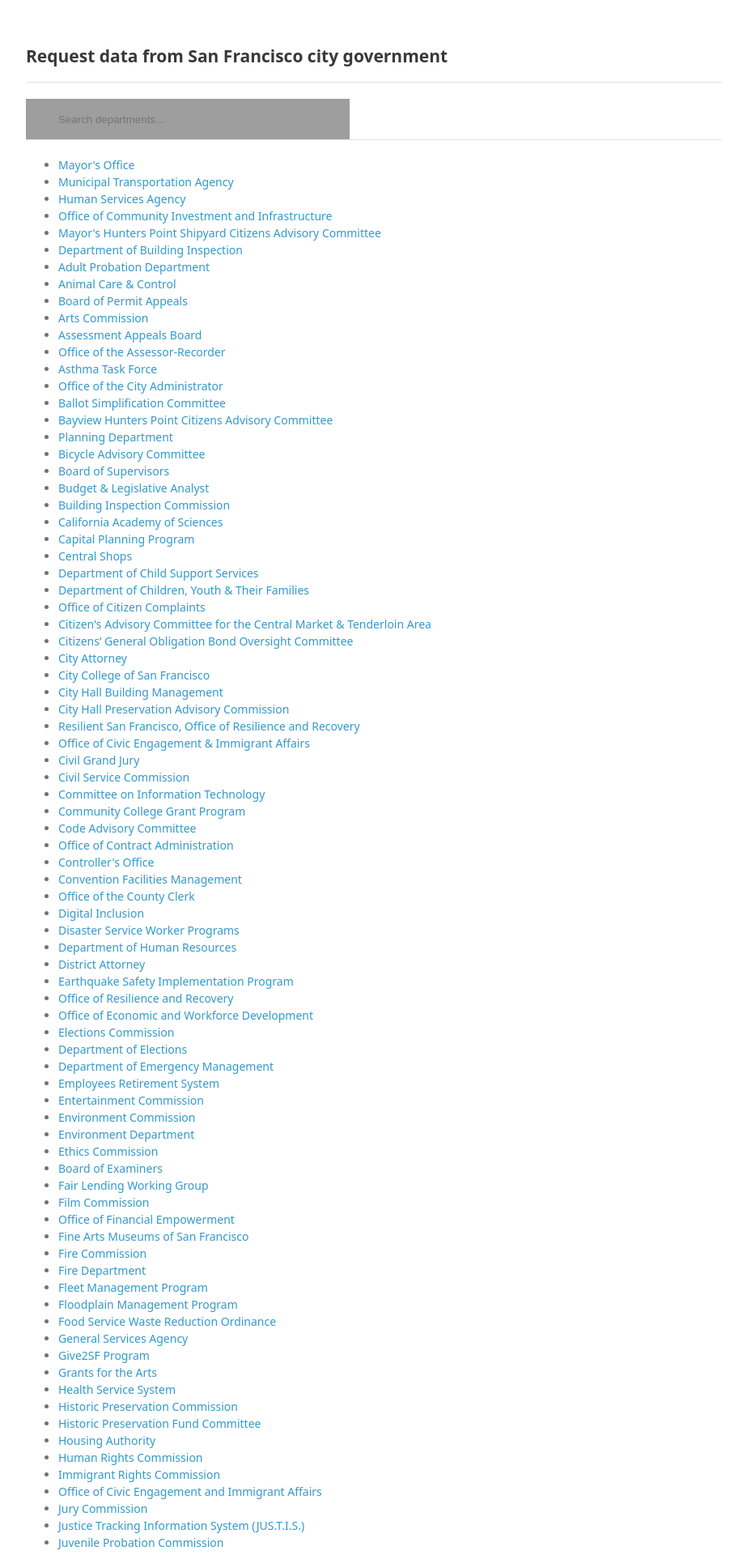
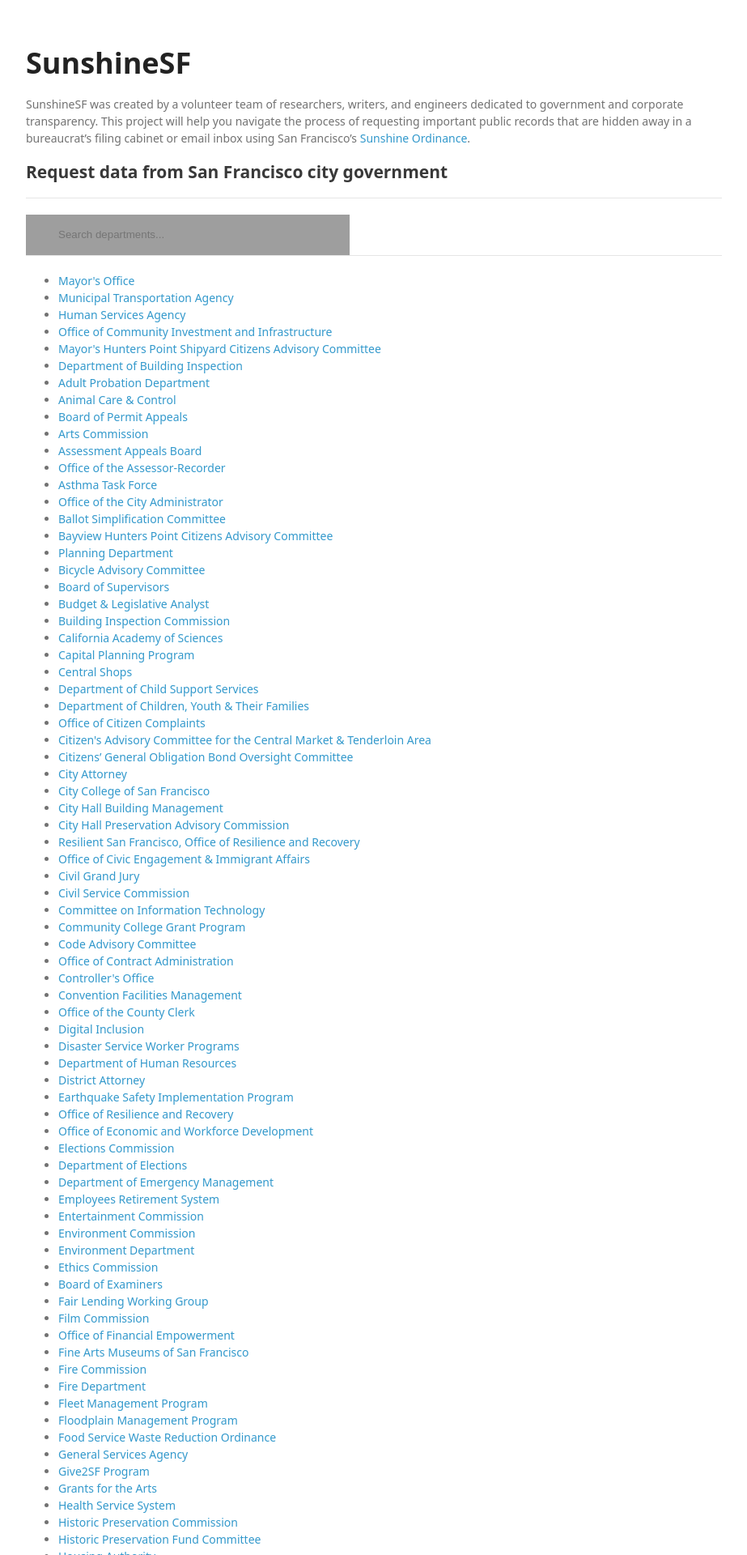
Before and after one commit to cowlicks/sunshine, a Flask app: page / in a window 1280 px wide. Shown: the top 1920 px of the page at 81% size, without its empty margins (178-1101 px from the left). Run offline with Flask 2, Linux system fonts and the light colour scheme; grey boxes are pictures that could not be loaded.

Commit message:
add blurb explaining the project

```diff
--- a/app/templates/index.html
+++ b/app/templates/index.html
@@ -1,6 +1,10 @@
 {% extends "base.html" %}
 
 {% block content %}
+<h1>SunshineSF</h1>
+<p>
+    SunshineSF was created by a volunteer team of researchers, writers, and engineers dedicated to government and corporate transparency. This project will help you navigate the process of requesting important public records that are hidden away in a bureaucrat’s filing cabinet or email inbox using San Francisco’s <a href='http://sfbos.org/index.aspx?page=4459'>Sunshine Ordinance</a>.
+</p>
 <h2> Request data from San Francisco city government </h2>
 <hr>
 
```
